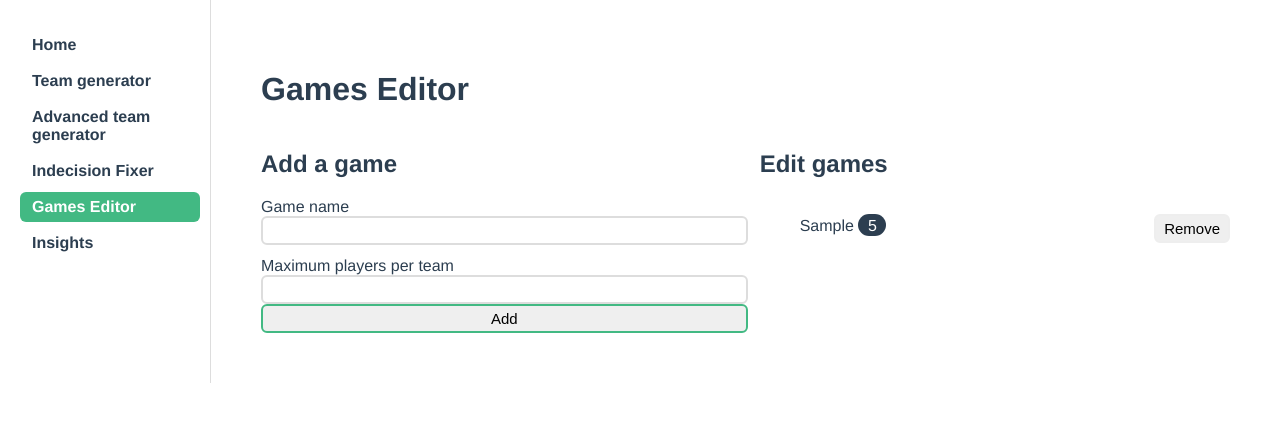
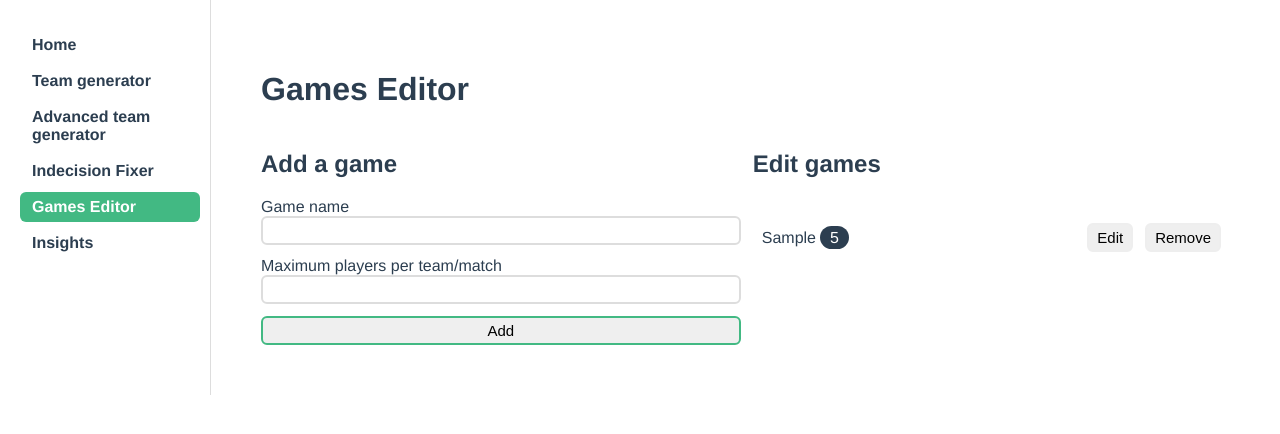
Before and after one commit to viewfromthesky/gn-tools, a Vue app: page /edit/games in a window 1280 px wide. Both pictures are taken after typing "Sample", "5" into the empty fields and a click on the button "Add". Shown: the top 434 px of the page. Built offline with nearby package versions, Linux system fonts and the light colour scheme.

Commit message:
Adding game editor

```diff
--- a/src/App.vue
+++ b/src/App.vue
@@ -79,6 +79,10 @@ body {
   display: flex;
   margin-bottom: 12px;
   position: relative;
+}
+
+.flex-row.center {
+  align-items: center;
 }
 
 .flex-row:last-of-type {
@@ -173,6 +177,10 @@ input[type="button"].warning:active {
   background-color: #f7390e;
 }
 
+input[type="button"]:disabled {
+	pointer-events: none;
+}
+
 * {
   transition: border-color 0.14s, background-color 0.14s, color 0.14s;
 }
@@ -182,4 +190,37 @@ input[type="button"].warning:active {
 *:active {
   transition: border-color 0s, background-color 0s, color 0s;
 }
+
+ul {
+  list-style: none;
+  padding: 0;
+}
+
+ul.column > li {
+  flex-direction: column;
+}
+
+li {
+  border-radius: 9px;
+  display: flex;
+  justify-content: stretch;
+  margin-bottom: 4px;
+  padding: 9px;
+}
+
+li:last-child {
+  margin-bottom: 0;
+}
+
+li > * {
+  width: 100%;
+}
+
+li:nth-child(even) {
+  background-color: #fafafa;
+}
+
+li:hover {
+  background-color: #dddddd;
+}
 </style>
--- a/src/components/ui/Input.vue
+++ b/src/components/ui/Input.vue
@@ -1,5 +1,5 @@
 <template>
-  <div class="flex-row">
+  <div class="flex-row" style="margin-bottom: 12px;">
     <div class="flex-1">
       <label>{{ labelText }}</label>
       <input
--- a/src/store/games.ts
+++ b/src/store/games.ts
@@ -29,6 +29,26 @@ export const useGameStore = defineStore({
       // If the length of the array increased, send true. Otherwise, send false
       return this.games.length > count;
     },
+    editGame(game: Game) {
+      const existingIndex = this.games.findIndex(
+        (listedGame: Game) => listedGame.id === game.id
+      );
+
+      if (existingIndex >= 0) {
+        // Create a copy of the existing game
+        const existingGame = { ...this.games[existingIndex] };
+        const newGame = {
+          ...existingGame,
+          ...game
+        };
+
+        this.games[existingIndex] = newGame;
+
+        return true;
+      }
+
+      return false;
+    },
     removeGameById(id: string) {
       // Get the number of items in the games array before removing
       const count = this.games.length;
--- a/src/types/index.ts
+++ b/src/types/index.ts
@@ -11,7 +11,7 @@ export interface PlayerState {
 export interface Game {
   id: string;
   name: string;
-  playersPerTeam: number;
+  playersPerMatch: number;
 }
 
 export interface GameState {
--- a/src/views/GamesEditor.vue
+++ b/src/views/GamesEditor.vue
@@ -6,23 +6,49 @@
         <h2>Add a game</h2>
         <Input v-model="newGameName" labelText="Game name" />
         <Input
-          v-model="newGamePlayersPerTeam"
+          v-model="newGamePlayersPerMatch"
           type="number"
-          labelText="Maximum players per team"
+          labelText="Maximum players per team/match"
         />
         <input type="button" @click="addGame" value="Add" />
       </div>
       <div class="flex-1">
         <h2>Edit games</h2>
-        <ul>
-          <li v-for="game in allGames" :key="game.id" class="flex-row">
-            <span class="flex-1">
-              <span>
-                {{ game.name }}
-                <Badge :value="`${game.playersPerTeam}`" color="dark" dark />
+        <ul class="column">
+          <li v-for="game in allGames" :key="game.id">
+            <div class="flex-row center">
+              <span class="flex-1">
+                <span>
+                  {{ game.name }}
+                  <Badge :value="`${game.playersPerMatch}`" color="dark" dark />
+                </span>
               </span>
-            </span>
-            <input type="button" @click="removeGame(game.id)" value="Remove" />
+              <input
+								type="button"
+								@click="setEditing(game.id)"
+								:value="(editing && game.id === editing) ? 'Editing' : 'Edit'"
+								:disabled="editing && game.id === editing"
+							/>
+              <ConfirmButton
+                text="Remove"
+                @confirmed="removeGame(game.id)"
+                :classes="['warning']"
+              />
+            </div>
+            <div class="flex-1" v-if="editing && game.id === editing">
+              <Input v-model="editedGameName" labelText="Game name" />
+              <Input
+                v-model="editedGamePlayersPerMatch"
+                labelText="Maximum players per team/match"
+              />
+              <input
+                type="button"
+                @click="saveEdits"
+                value="Save"
+                style="margin-right: 12px;"
+              />
+              <input type="button" @click="setEditing(null)" value="Cancel" />
+            </div>
           </li>
         </ul>
       </div>
@@ -35,9 +61,10 @@ import { useGameStore } from "@/store/games";
 import Input from "@/components/ui/Input";
 import { v4 } from "uuid";
 import Badge from "@/components/Badge";
+import ConfirmButton from "@/components/ConfirmButton";
 
 export default {
-  components: { Input, Badge },
+  components: { Input, Badge, ConfirmButton },
   setup() {
     const gameStore = useGameStore();
 
@@ -48,13 +75,21 @@ export default {
   data() {
     return {
       newGameName: "",
-      newGamePlayersPerTeam: null
+      newGamePlayersPerMatch: null,
+      editing: null,
+      editedGameName: "",
+      editedGamePlayersPerMatch: 0
     };
   },
   computed: {
     allGames: {
       get() {
         return this.gameStore.all;
+      }
+    },
+    gameBeingEdited: {
+      get() {
+        return this.gameStore.byId(this.editing);
       }
     }
   },
@@ -63,18 +98,44 @@ export default {
       const success = this.gameStore.addNewGame({
         id: v4(),
         name: this.newGameName,
-        playersPerTeam: this.newGamePlayersPerTeam
+        playersPerMatch: this.newGamePlayersPerMatch
       });
 
       if (success) {
         this.newGameName = "";
-        this.newGamePlayersPerTeam = "";
+        this.newGamePlayersPerMatch = "";
       }
     },
     removeGame(id) {
       const numberRemoved = this.gameStore.removeGameById(id);
 
       console.info(`Removed ${numberRemoved} game(s) from store`);
+    },
+    setEditing(id) {
+      this.editing = id;
+
+      console.log("test");
+
+      if (this.gameBeingEdited) {
+        this.editedGameName = this.gameBeingEdited.name;
+        this.editedGamePlayersPerMatch = this.gameBeingEdited.playersPerMatch;
+      } else {
+        this.editedGameName = "";
+        this.editedGamePlayersPerMatch = 0;
+      }
+    },
+    saveEdits() {
+      const status = this.gameStore.editGame({
+        id: this.editing,
+        name: this.editedGameName,
+        playersPerMatch: this.editedGamePlayersPerMatch
+      });
+
+      if (status) {
+        this.setEditing(null);
+      } else {
+        console.error("Could not make edits, try again");
+      }
     }
   }
 };
```
